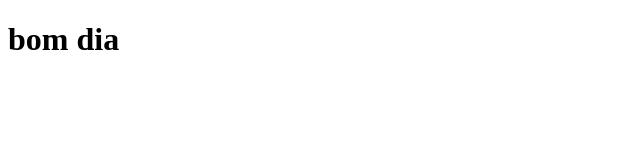
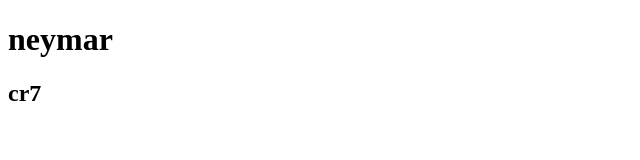
Before and after one commit to THEdark-cript/oficina-git, a plain HTML site: page index.html in a window 1280 px wide. Shown: the whole page, without its empty margins (0-640 px from the left). Drawn offline with Linux system fonts and the light colour scheme.

Commit message:
Atualizacao na pagina-inicial

```diff
--- a/index.html
+++ b/index.html
@@ -6,6 +6,7 @@
     <title>Página Index</title>
 </head>
 <body>
-    <h1>bom dia</h1>
+    <h1>neymar</h1>
+    <h2>cr7</h2>
 </body>
 </html>
```
